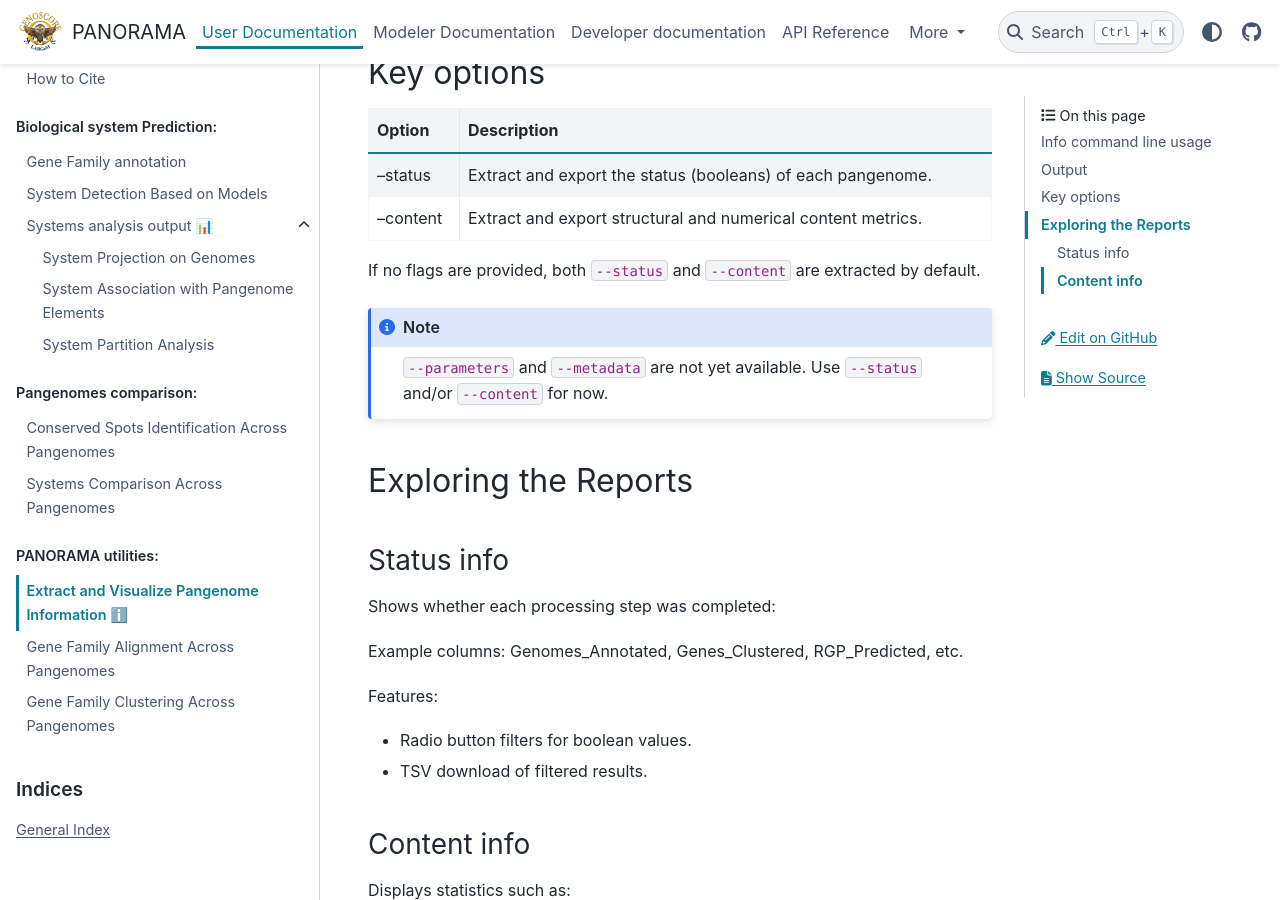
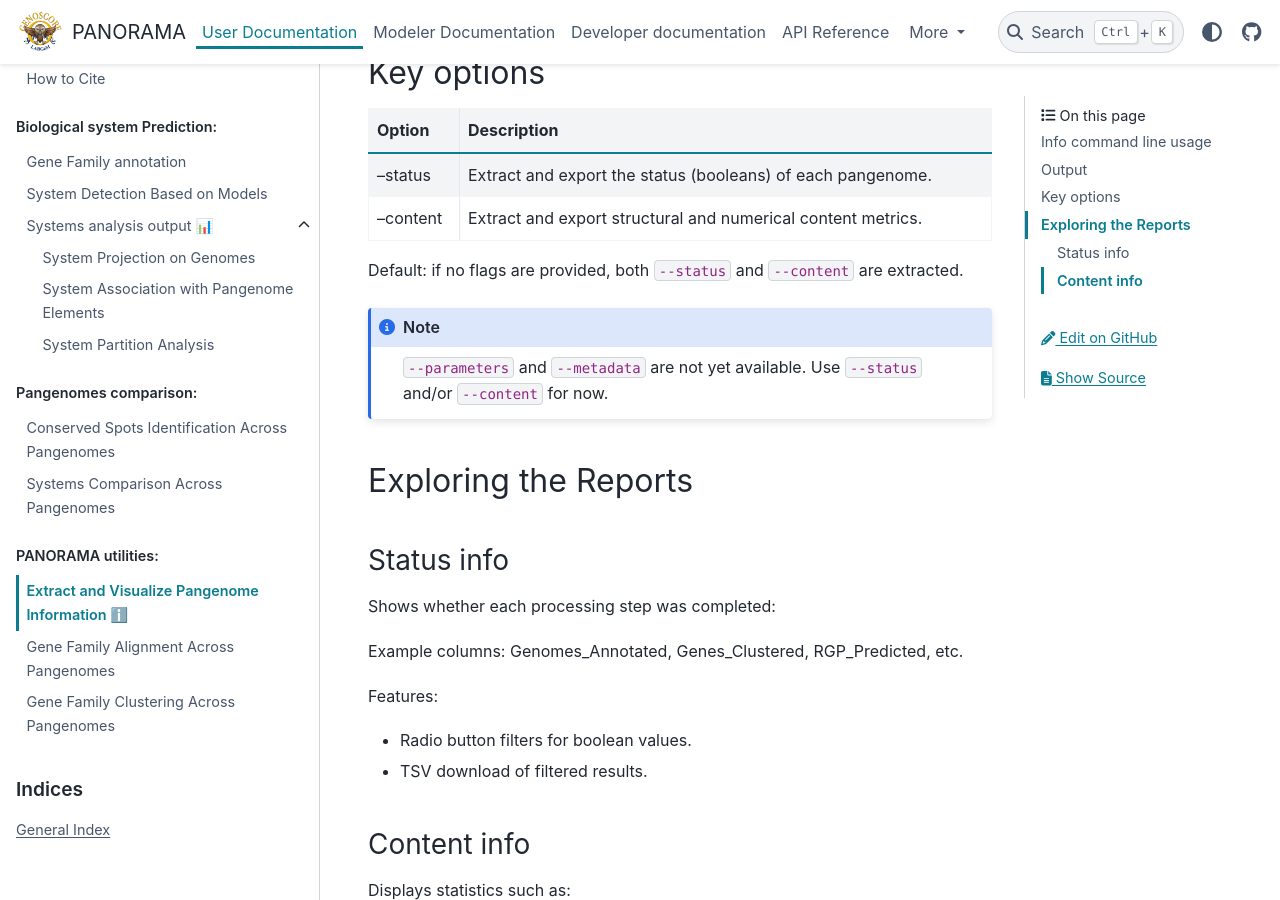
Before and after one commit to labgem/PANORAMA, a Sphinx documentation site: the page built from docs/user/info.md, in a window 1280 px wide and 900 px high, scrolled down 728 px. Built offline with Sphinx 7.4.7 and the PyData theme 0.15.4, drawn with Linux system fonts in a browser that asks for light colours; the version number could not be read and is left out.

````diff
--- a/docs/user/info.md
+++ b/docs/user/info.md
@@ -17,12 +17,12 @@ panorama info -i <pangenome_list.tsv> -o <output_directory> [--status] [--conten
 
 ## Key options
 
-| Option       | Description                                                  |
-|--------------|--------------------------------------------------------------|
-| --status     | Extract and export the status (booleans) of each pangenome.  |
-| --content    | Extract and export structural and numerical content metrics. |
+| Option    | Description                                                  |
+|-----------|--------------------------------------------------------------|
+| --status  | Extract and export the status (booleans) of each pangenome.  |
+| --content | Extract and export structural and numerical content metrics. |
 
-If no flags are provided, both `--status` and `--content` are extracted by default.
+Default: if no flags are provided, both `--status` and `--content` are extracted.
 
 ```{note}
 `--parameters` and `--metadata` are not yet available. Use `--status` and/or `--content` for now.
@@ -31,6 +31,7 @@ If no flags are provided, both `--status` and `--content` are extracted by defau
 ## Exploring the Reports
 
 (status-info)=
+
 ### Status info
 
 Shows whether each processing step was completed:
@@ -43,6 +44,7 @@ Features:
 - TSV download of filtered results.
 
 (content-info)=
+
 ### Content info
 
 Displays statistics such as:
````
